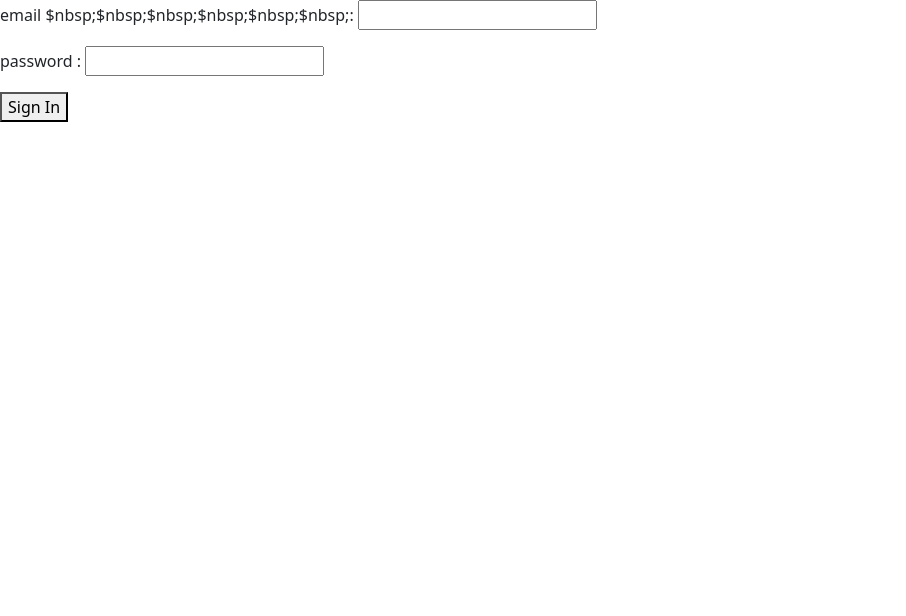
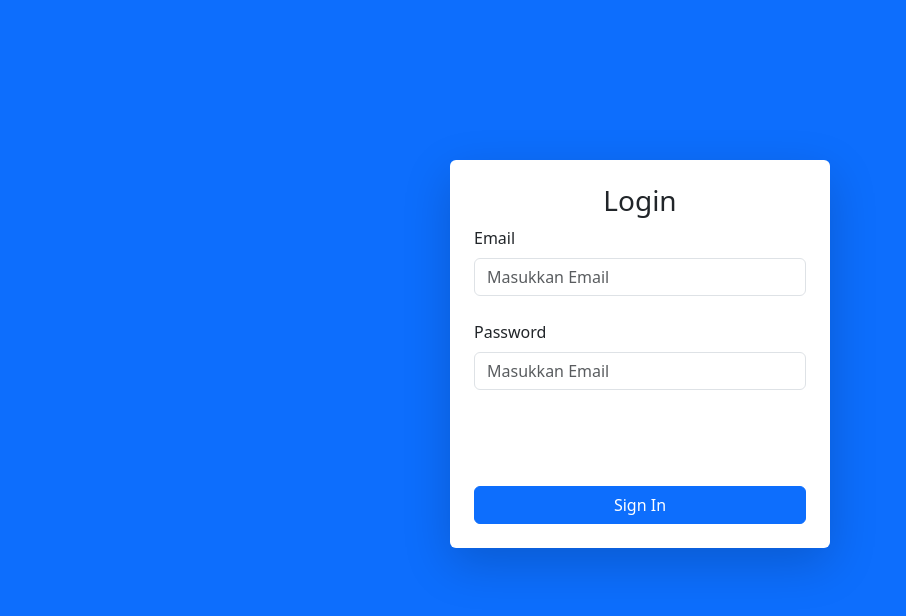
Before and after one commit to Pradimarhm/PradityaIvanRahmadhani_E41230457_A, a PHP site: the page made by Acara 13/login.php in a window 1280 px wide. Shown: the top 616 px of the page, without its empty margins (0-906 px from the left). Run offline with PHP 8.4, Linux system fonts and the light colour scheme.

Commit message:
Update login.php

```diff
--- a/Acara 13/login.php
+++ b/Acara 13/login.php
@@ -22,6 +22,7 @@
 
             if ($num != 0) {
                 if ($userVal==$email && $passVal==$pass) {
+                    $_SESSION['user_email']=$userVal;
                     header('location: home.php');
                 }else{
                     $error = 'user atau password salah!!';
@@ -46,11 +47,32 @@
     <link href="https://cdn.jsdelivr.net/npm/bootstrap@5.3.3/dist/css/bootstrap.min.css" rel="stylesheet" integrity="sha384-QWTKZyjpPEjISv5WaRU9OFeRpok6YctnYmDr5pNlyT2bRjXh0JMhjY6hW+ALEwIH" crossorigin="anonymous">
     <script src="https://cdn.jsdelivr.net/npm/bootstrap@5.3.3/dist/js/bootstrap.bundle.min.js" integrity="sha384-YvpcrYf0tY3lHB60NNkmXc5s9fDVZLESaAA55NDzOxhy9GkcIdslK1eN7N6jIeHz" crossorigin="anonymous"></script>
 </head>
-<body>
-    <form action="login.php" method="POST">
-        <p>email $nbsp;$nbsp;$nbsp;$nbsp;$nbsp;$nbsp;: <input type="text" name="txt_email"></p>
-        <p>password : <input type="password" name="txt_pass"></p>
-        <button type="submit" name="submit">Sign In</button>
-    </form>
+<body class="bg-primary">
+    <div class="container mt-5" >
+        <div class="row justify-content-center" style="margin-top: 10rem;">
+                <div class="col-md-4 shadow-lg p-3 mb-5 rounded" style="background-color: white;" >
+                    <div class="d-block p-2" >
+                        <div class="card-header text-center">
+                            <h3 >Login</h3>
+                        </div>
+                        <div>
+                            <form action="login.php" method="POST">
+                                <div class="mb-4">
+                                    <label for="email" class="form-label" >Email</label>
+                                    <input type="email" class="form-control" placeholder="Masukkan Email" name="txt_email"  required>
+                                </div>
+                                <div class="mb-4">
+                                    <label for="password" class="form-label" >Password</label>
+                                    <input type="password" class="form-control" placeholder="Masukkan Email" name="txt_pass"  required>
+                                </div>
+                                <div class="d-grid" style="margin-top: 6rem;">
+                                    <button type="submit" class="btn btn-primary"  name="submit">Sign In</button>
+                                </div>
+                            </form>
+                        </div>
+                    </div>
+                </div>
+        </div>
+    </div>
 </body>
 </html>
```
